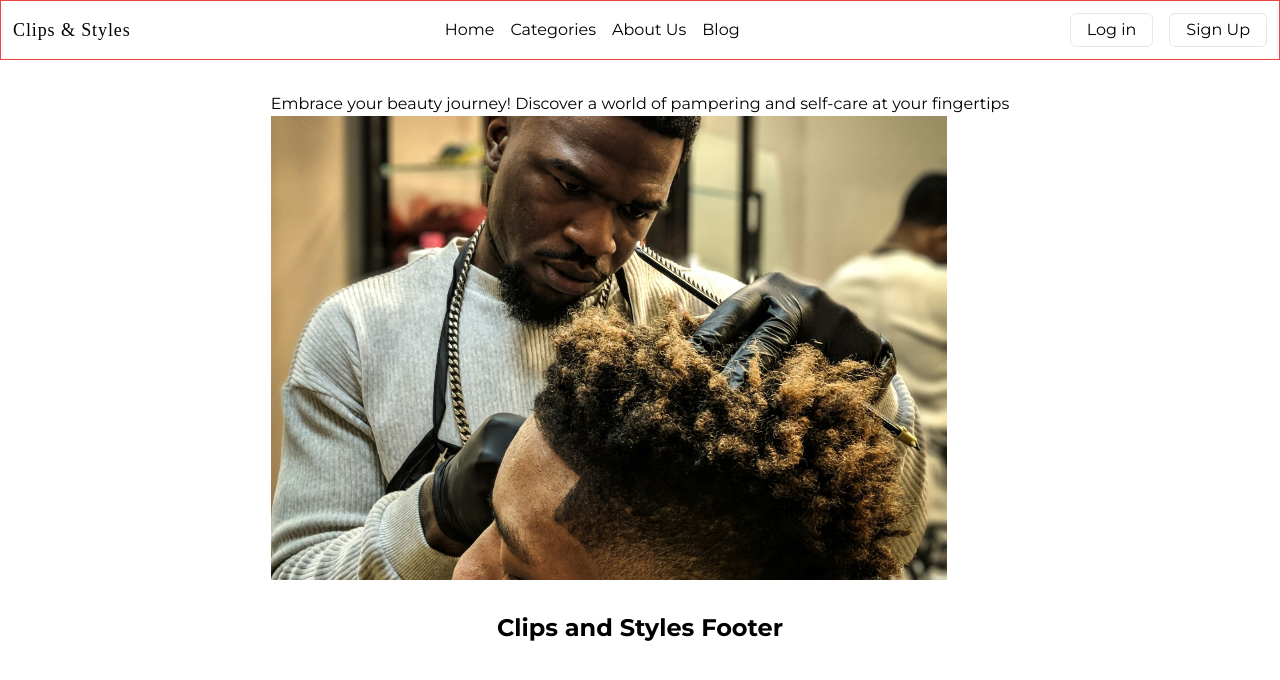
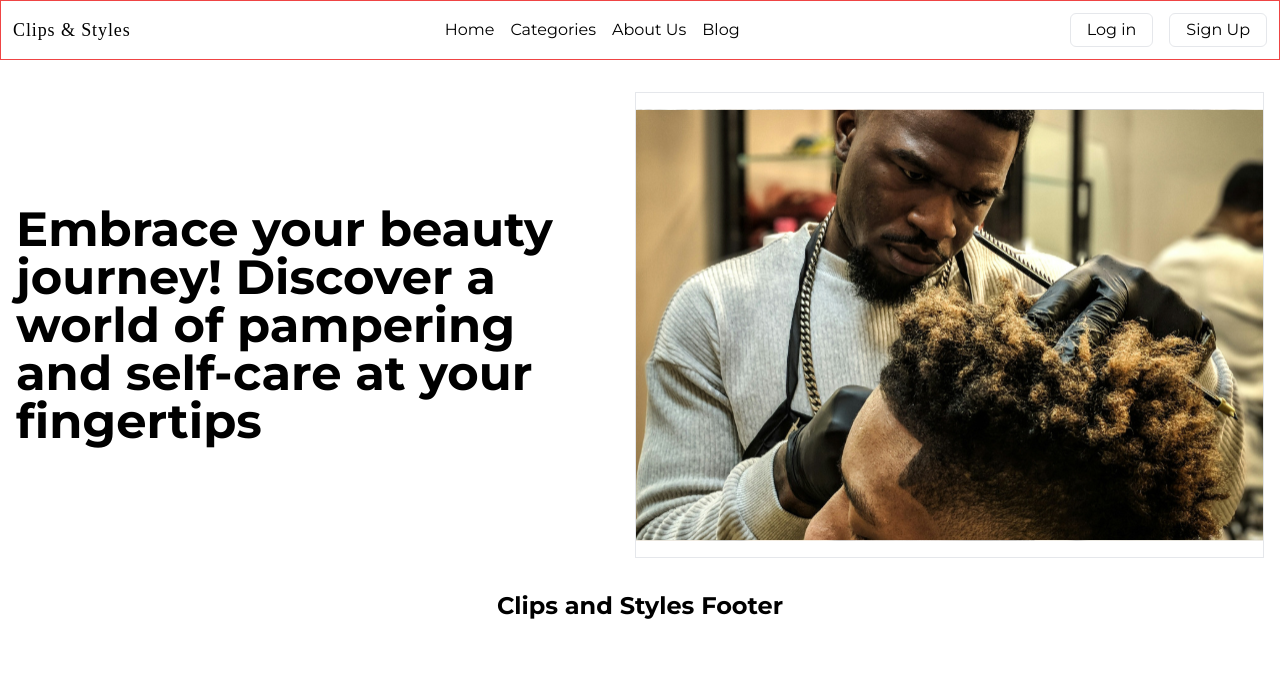
Before and after one commit to MOGIRE11/Clips-and-Styles, a React (Vite) app in the folder frontend/: page / in a window 1280 px wide. Shown: the top 680 px of the page. Built offline with nearby package versions, Linux system fonts and the light colour scheme; a web font is replaced by a local one.

Commit message:
branch trial

```diff
--- a/frontend/src/pages/Home.jsx
+++ b/frontend/src/pages/Home.jsx
@@ -2,18 +2,20 @@
 import landingimage1 from "./Assets/Landingimage1.svg";
 export default function Home() {
   return (
-
     <div className="px-4 my-8">
       {/* hero section */}
-      <div className="hero">
-        <div className="headline">
-          <h1 className="">
+      <div className="hero flex gap-10">
+        <div
+          className="headline w-[50%] flex flex-col
+          justify-center"
+        >
+          <h1 className=" text-5xl font-bold ">
             Embrace your beauty journey! Discover a world of pampering and
             self-care at your fingertips
           </h1>
         </div>
-        <div className="illustration">
-          <img src={landingimage1} alt="" />
+        <div className="illustration border">
+          <img src={landingimage1} alt="" className="rounded-xl w-[676px] h-[464px]" />
         </div>
       </div>
     </div>
```
Also changed, not shown: 2 other files (tests, documents, lock files or other folders).
